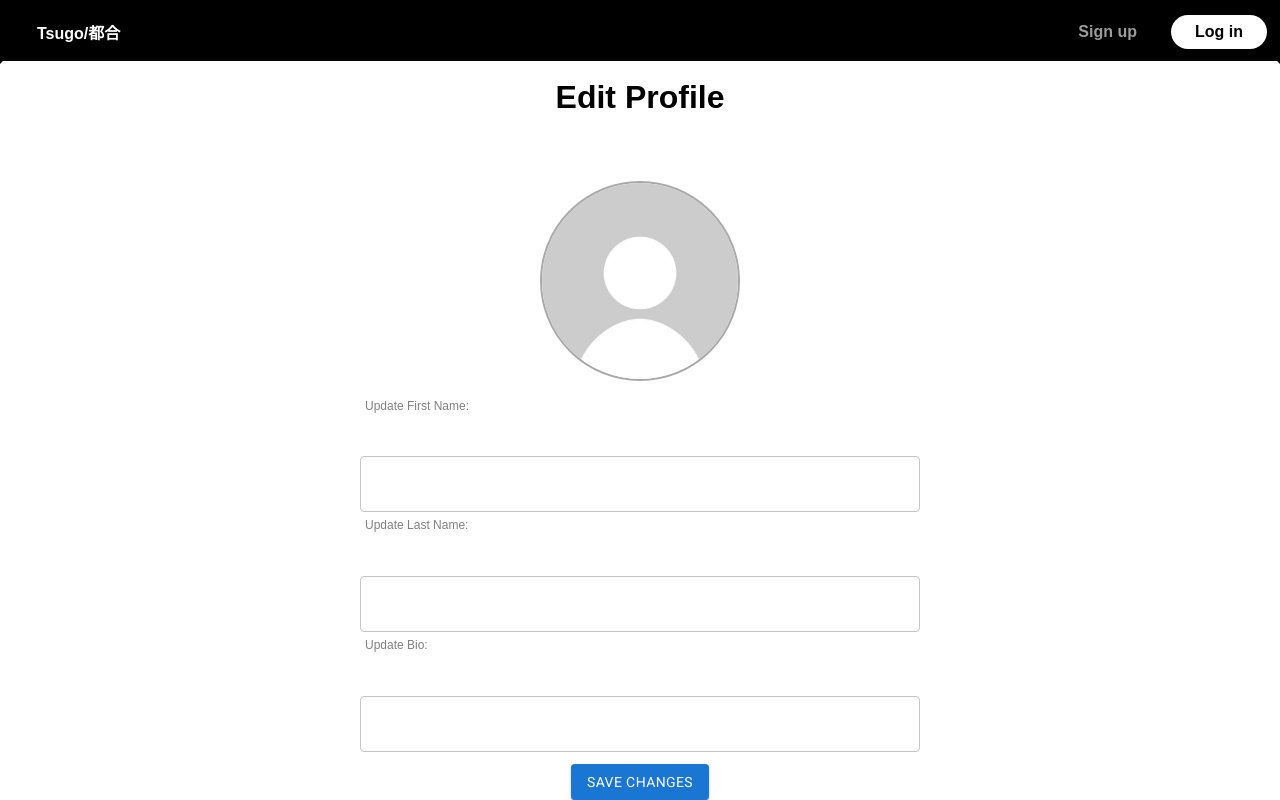
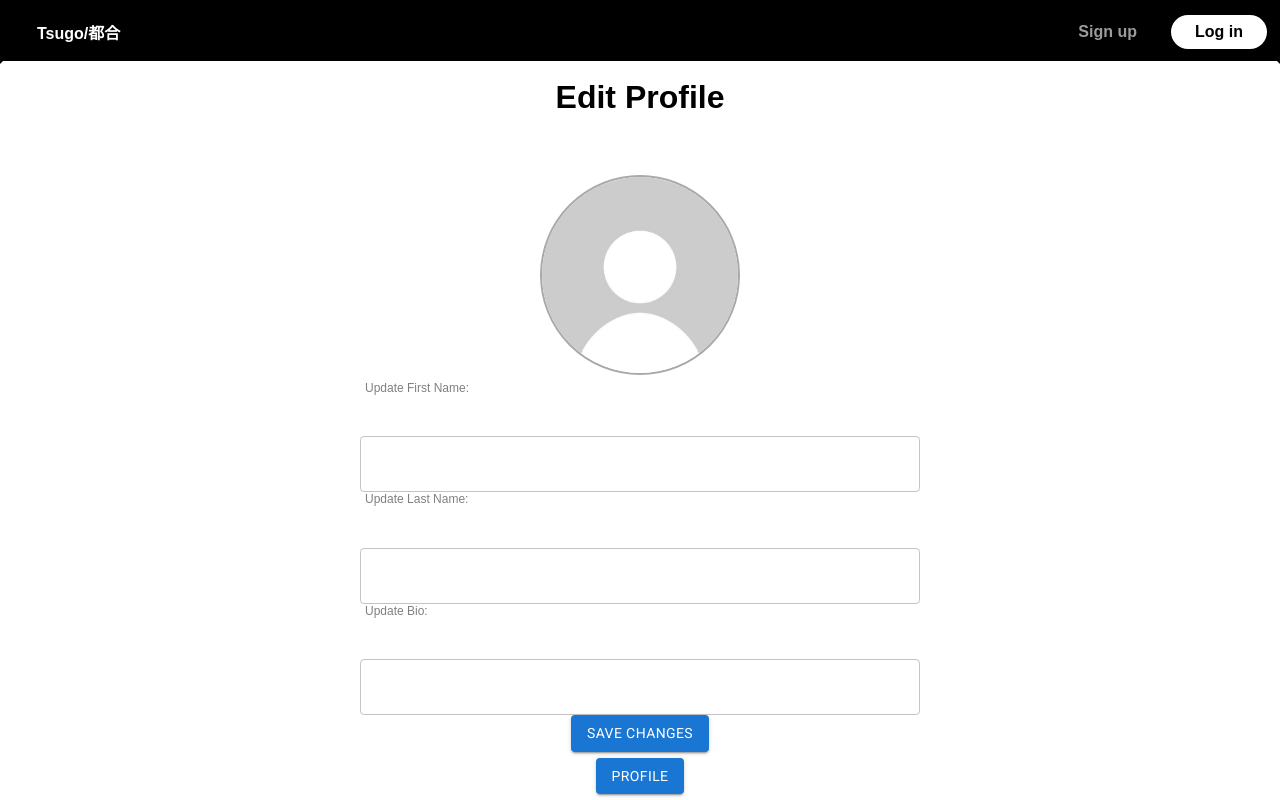
Before and after one commit to TSUGO-CORPORATED/tsugo-website, a Next.js app: page /profile/edit-profile in a window 1280 px wide. Built offline with nearby package versions, Linux system fonts and the light colour scheme; no server answers; sample sign-in values are in the browser's storage; a web font is replaced by a local one.

Commit message:
added styling to edit profile

```diff
--- a/src/app/profile/edit-profile/edit-profile-card.tsx
+++ b/src/app/profile/edit-profile/edit-profile-card.tsx
@@ -187,6 +187,11 @@ export default function EditProfile() {
 
 
                 <Button variant="contained" className='edit-profile-container__button' id='edit-button' onClick={handleUpdate}>Save Changes</Button>
+                <Link className='edit-profile-container__profile-link' href="/profile">
+                    <Button variant='contained' className='edit-profile-container__profile-button' id='edit-profile-container__profile-button'>
+                    Profile
+                    </Button>
+                </Link>
         </div>
     );
 }
--- a/src/app/profile/profile-components.tsx
+++ b/src/app/profile/profile-components.tsx
@@ -174,7 +174,7 @@ export default function Profile() {
             <div className='profile-container__button-container'>
                 <Link className='profile-container__edit-link' href="/profile/edit-profile">
                     <Button variant='contained' className='profile-container__profile-button' id='profile-container__edit-button'>
-                    edit
+                    Edit Profile
                     </Button>
                 </Link>
 
--- a/src/css/_edit-profile.scss
+++ b/src/css/_edit-profile.scss
@@ -45,7 +45,7 @@
         height: 80%;
         width: 100%;
         align-items: center;
-        margin: 12px;
+        margin-top: 6px;
     }
 
     &__label {
@@ -56,18 +56,21 @@
         margin-right: 30px;
         color: gray;
         font-size: 12px;
-        margin-top: 6px;
+
     }
 
     &__input {
         width: 80%;
-        margin: 16px;
+        margin: 12px;
     }
 
     &__button {
-        margin: 12px;
+        margin: 6px;
     }
 
+    &__profile-link {
+        margin: 6px;
+    }
     // &__edit-profile-p {
     //     height: 10%;
     //     margin-left: 12px;
--- a/src/css/styles.css
+++ b/src/css/styles.css
@@ -649,7 +649,7 @@
   height: 80%;
   width: 100%;
   align-items: center;
-  margin: 12px;
+  margin-top: 6px;
 }
 .edit-profile-container__label {
   height: 20%;
@@ -659,14 +659,16 @@
   margin-right: 30px;
   color: gray;
   font-size: 12px;
-  margin-top: 6px;
 }
 .edit-profile-container__input {
   width: 80%;
-  margin: 16px;
+  margin: 12px;
 }
 .edit-profile-container__button {
-  margin: 12px;
+  margin: 6px;
+}
+.edit-profile-container__profile-link {
+  margin: 6px;
 }
 
 @media (min-width: 700px) {
```
Also changed, not shown: 1 other file (tests, documents, lock files or other folders).
